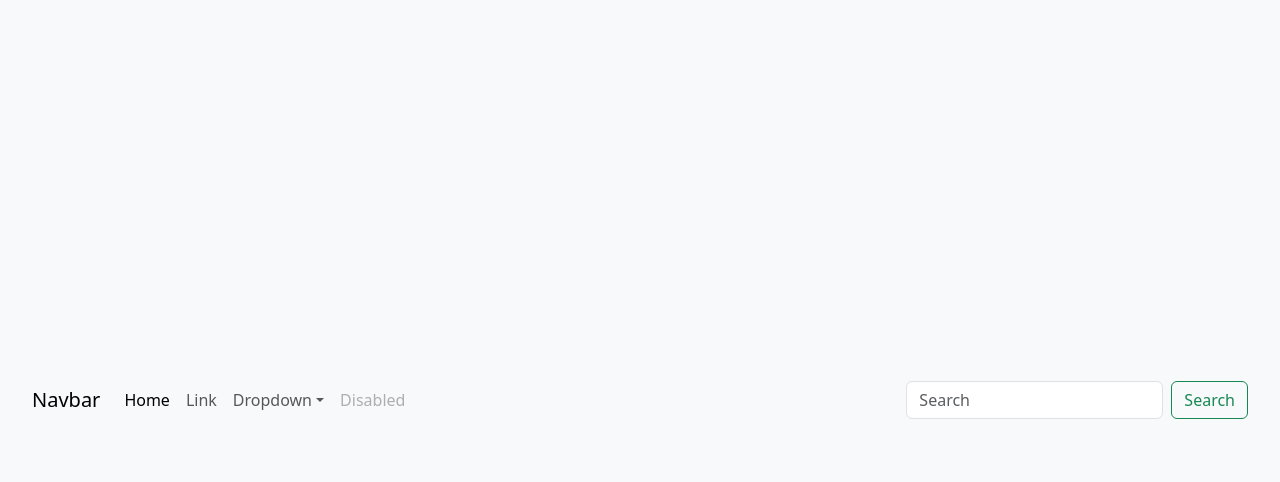
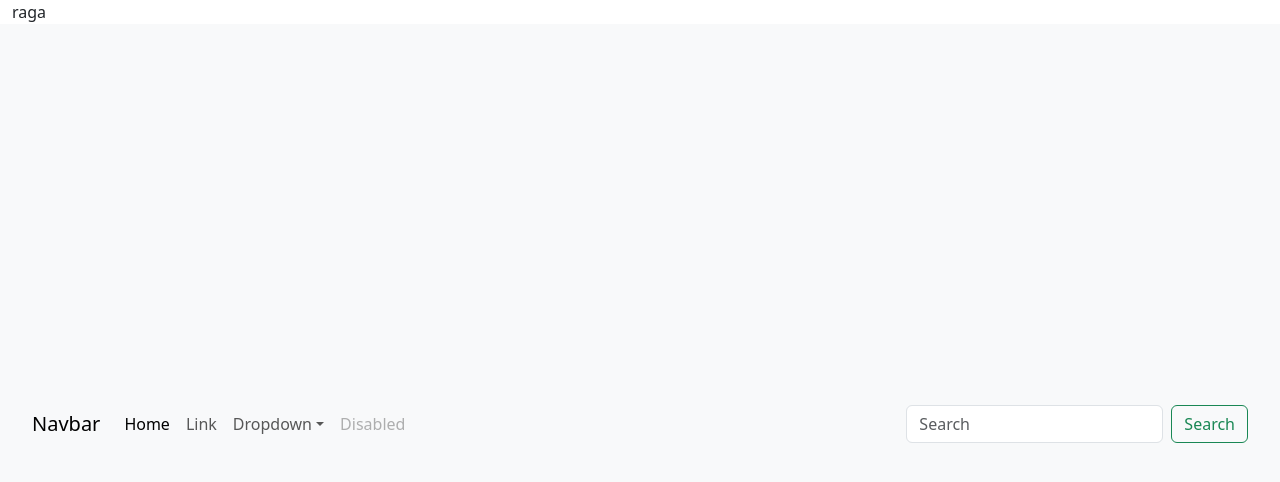
Before and after one commit to naveenshri1997/Company_Website, a React (Vite) app in the folder company_website/: page / in a window 1280 px wide. Shown: the top 482 px of the page. Built offline with nearby package versions, Linux system fonts and the light colour scheme.

Commit message:
Update Navbar.jsx

```diff
--- a/company_website/src/components/Navbar.jsx
+++ b/company_website/src/components/Navbar.jsx
@@ -9,6 +9,7 @@ const myStyle = {
 const Navbar = () => {
     return (
         <>
+            raga
             <nav class="navbar navbar-expand-lg bg-body-tertiary position_absolute navbar_custom" style={myStyle}>
                 <div class="container-fluid">
                     <a class="navbar-brand" href="#">Navbar</a>
```
